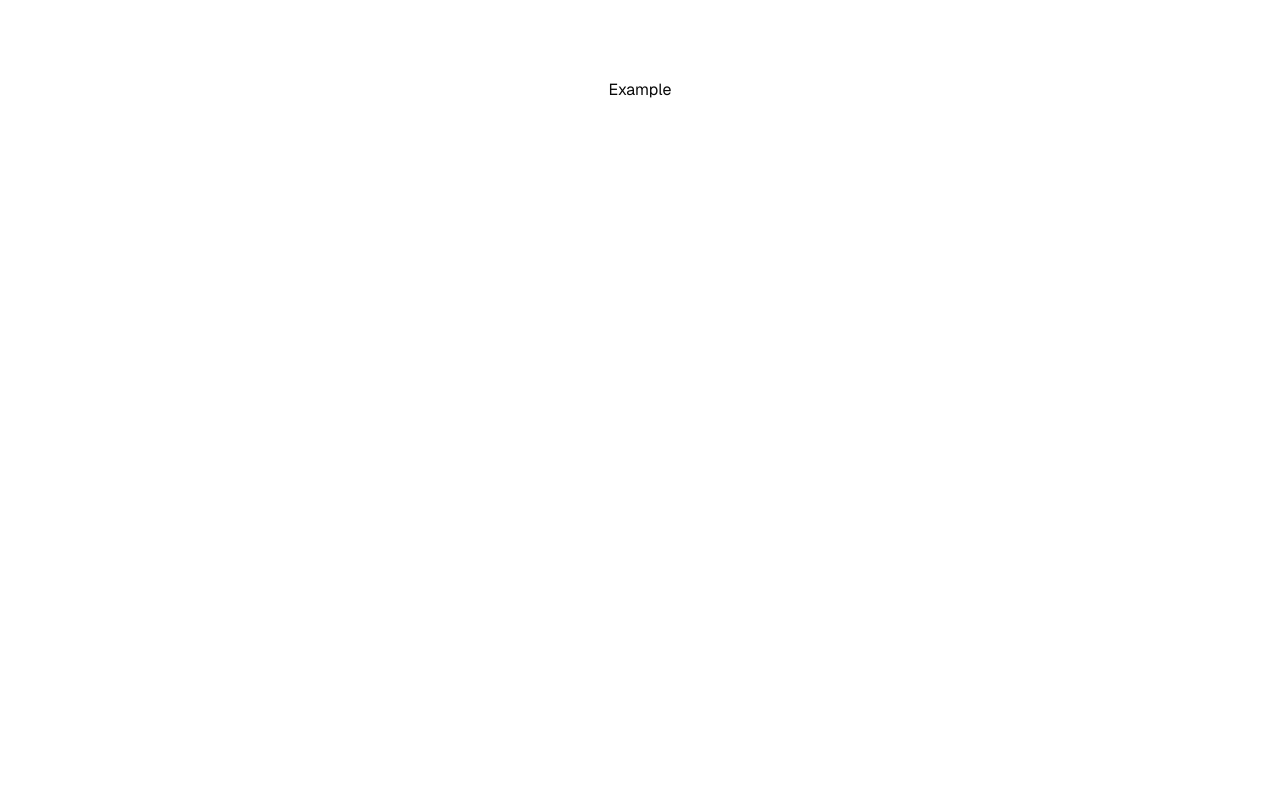
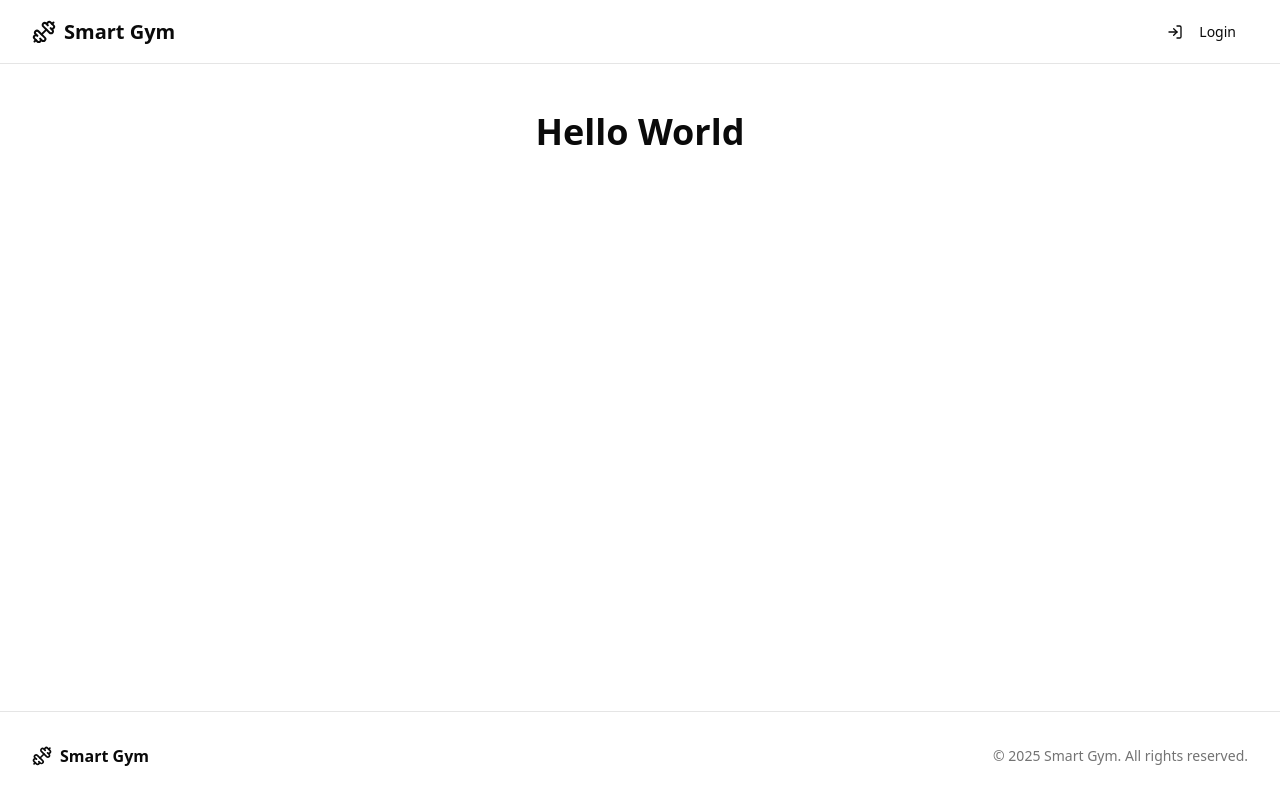
Before and after one commit to rajakrishna/smart-gym, a Next.js app: page / in a window 1280 px wide. Built offline with nearby package versions, Linux system fonts and the light colour scheme.

Commit message:
feat: Add Desktop Layout (Gym-22)

```diff
--- /dev/null
+++ b/app/(preAuth)/layout.tsx
@@ -0,0 +1,18 @@
+import { AuthNavbar } from '@/components/layouts/auth/navbar';
+import { AuthFooter } from '@/components/layouts/auth/footer';
+
+export default function AuthLayout({
+    children,
+}: {
+    children: React.ReactNode;
+}) {
+    return (
+        <div className="min-h-screen flex flex-col">
+            <AuthNavbar />
+            <main className="flex-1">
+                {children}
+            </main>
+            <AuthFooter />
+        </div>
+    );
+}
--- /dev/null
+++ b/app/(preAuth)/page.tsx
@@ -0,0 +1,7 @@
+export default function AuthLandingPage() {
+    return (
+        <div className="container mx-auto px-4 sm:px-6 lg:px-8 py-12">
+            <h1 className="text-4xl font-bold text-center">Hello World</h1>
+        </div>
+    );
+}
--- /dev/null
+++ b/components/layouts/auth/footer.tsx
@@ -0,0 +1,22 @@
+import ICONS from '@/constants/icons';
+import LABELS from '@/constants/labels';
+
+export function AuthFooter() {
+    return (
+        <footer className="border-t bg-background py-8">
+            <div className="container mx-auto px-4 sm:px-6 lg:px-8 flex flex-col md:flex-row items-center justify-between">
+
+                {/* Logo and Name */}
+                <div className="flex items-center space-x-2 mb-4 md:mb-0">
+                    <ICONS.dumbbell className="h-5 w-5" />
+                    <span className="font-semibold">{LABELS.app.name}</span>
+                </div>
+
+                {/* Generic Copyright */}
+                <div className="text-sm text-muted-foreground">
+                    © {new Date().getFullYear()} {LABELS.app.name}. All rights reserved.
+                </div>
+            </div>
+        </footer>
+    );
+}
--- /dev/null
+++ b/components/layouts/auth/navbar.tsx
@@ -0,0 +1,29 @@
+'use client';
+
+import Link from 'next/link';
+import { Button } from '@/components/ui/button';
+import ICONS from '@/constants/icons';
+import LABELS from '@/constants/labels';
+
+export function AuthNavbar() {
+    return (
+        <nav className="border-b bg-background/95 backdrop-blur container mx-auto px-4 sm:px-6 lg:px-8 flex h-16 items-center justify-between">
+
+            {/* Logo */}
+            <Link href="/" className="flex items-center space-x-2">
+                <ICONS.dumbbell className="h-6 w-6" />
+                <span className="font-bold text-xl">{LABELS.app.name}</span>
+            </Link>
+
+            {/* Right hand side of navbar */}
+            <Button variant="ghost" asChild>
+                {/* TODO: Change this to scroll to the login section on the landing page */}
+                <Link href="/login">
+                    <ICONS.login className="mr-2 h-4 w-4" />
+                    {LABELS.nav.auth.login}
+                </Link>
+            </Button>
+
+        </nav>
+    );
+}
--- a/constants/labels.ts
+++ b/constants/labels.ts
@@ -1,4 +1,16 @@
 const LABELS = {
+  // App branding
+  app: {
+    name: 'Smart Gym',
+  },
+
+  // Navigation
+  nav: {
+    auth: {
+      login: 'Login',
+    },
+  },
+
   pages: {
     example: {
       title: 'Example',
```
Also changed, not shown: constants/icons.ts (+10 -1 lines).
